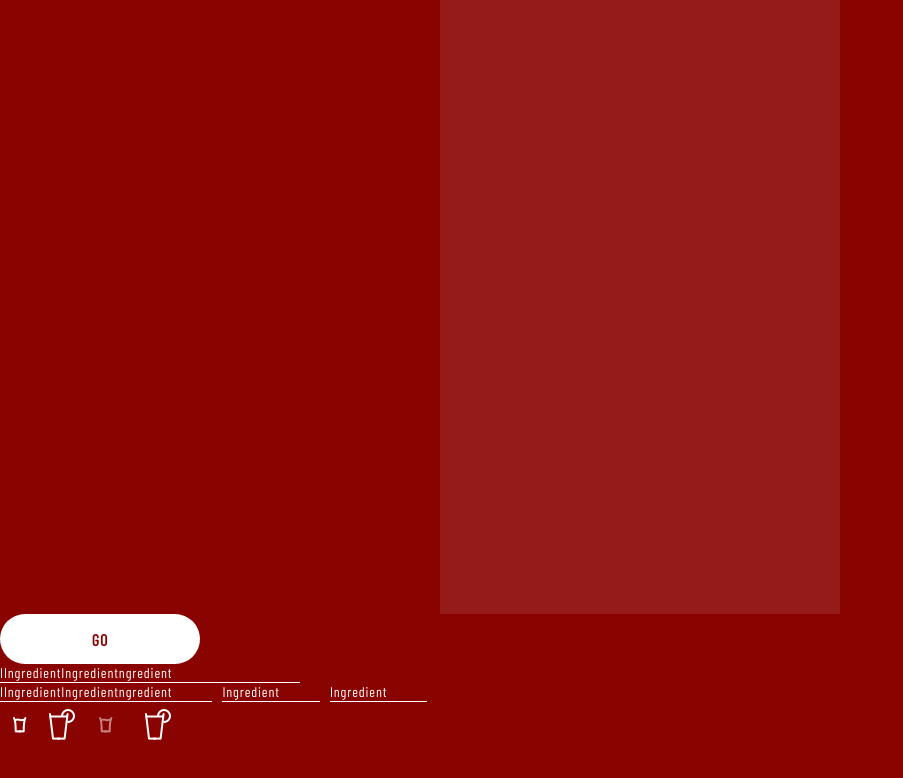
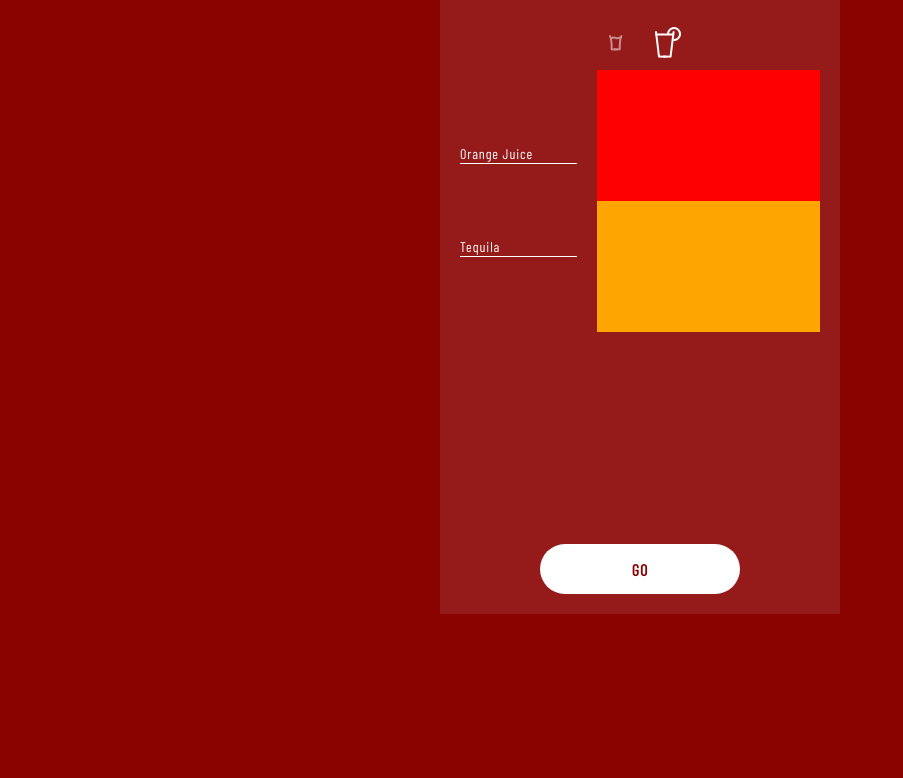
Before and after one commit to uloco/smokeless-awesome-cocktails, a React (Create React App) app: page / in a window 1280 px wide. Shown: the top 778 px of the page, without its empty margins (0-903 px from the left). Built offline with nearby package versions, Linux system fonts and the light colour scheme.

Commit message:
Add layout

```diff
--- a/src/App.tsx
+++ b/src/App.tsx
@@ -1,6 +1,5 @@
 import styled from "styled-components";
 import { ButtonPrimary, ButtonSwitcher } from "./components/Button";
-import { Icon } from "./components/Icon";
 import { Ingredient } from "./components/Ingredient";
 
 const HomeScreen = styled.div`
@@ -9,25 +8,69 @@ const HomeScreen = styled.div`
   padding: 20px;
   background-color: #951a1a;
   display: flex;
+  flex-direction: column;
   margin: 0 auto;
+`;
+
+const Header = styled.div`
+  display: flex;
+  justify-content: center;
+`;
+
+const Content = styled.div`
+  display: flex;
+  flex-direction: row;
+  flex: 1;
+`;
+
+const Ingredients = styled.div`
+  display: flex;
+  flex: 1;
+  flex-direction: column;
+  justify-content: space-evenly;
+`;
+
+const Drink = styled.div`
+  margin-left: 10px;
+  flex: 2;
+  display: flex;
+  flex-direction: column;
+`;
+
+const DrinkLayer = styled.div`
+  margin-left: 10px;
+  flex: 1;
+  background-color: ${(props) => props.color};
+`;
+
+const ButtonContainer = styled.div`
+  display: flex;
+  flex: 1;
+  flex-direction: column-reverse;
+  align-items: center;
 `;
 
 export const App = () => {
   return (
     <>
-      <HomeScreen />
-      <ButtonPrimary>Go</ButtonPrimary>
-      <Ingredient>IIngredientIngredientngredient</Ingredient>
-      <div style={{ display: "flex", flexDirection: "row" }}>
-        <Ingredient>IIngredientIngredientngredient</Ingredient>
-        <div style={{ width: 10 }}></div>
-        <Ingredient>Ingredient</Ingredient>
-        <div style={{ width: 10 }}></div>
-        <Ingredient>Ingredient</Ingredient>
-      </div>
-      <Icon iconName="shot" />
-      <Icon iconName="cocktail" />
-      <ButtonSwitcher />
+      <HomeScreen>
+        <Header>
+          <ButtonSwitcher />
+        </Header>
+        <Content>
+          <Ingredients>
+            <Ingredient>Orange Juice</Ingredient>
+            <Ingredient>Tequila</Ingredient>
+          </Ingredients>
+          <Drink>
+            <DrinkLayer color="red" />
+            <DrinkLayer color="orange" />
+          </Drink>
+        </Content>
+        <ButtonContainer>
+          <ButtonPrimary>Go</ButtonPrimary>
+        </ButtonContainer>
+      </HomeScreen>
     </>
   );
 };
--- a/src/components/Button.tsx
+++ b/src/components/Button.tsx
@@ -19,12 +19,13 @@ export const ButtonPrimary = styled.button`
   font-weight: 800;
   text-transform: uppercase;
   color: #890200;
+  cursor: pointer;
 `;
 
 export const ButtonIcon = styled.button`
   width: 50px;
   height: 50px;
-  background-color: #890300;
+  background-color: #951a1a;
   cursor: pointer;
 `;
 
```
